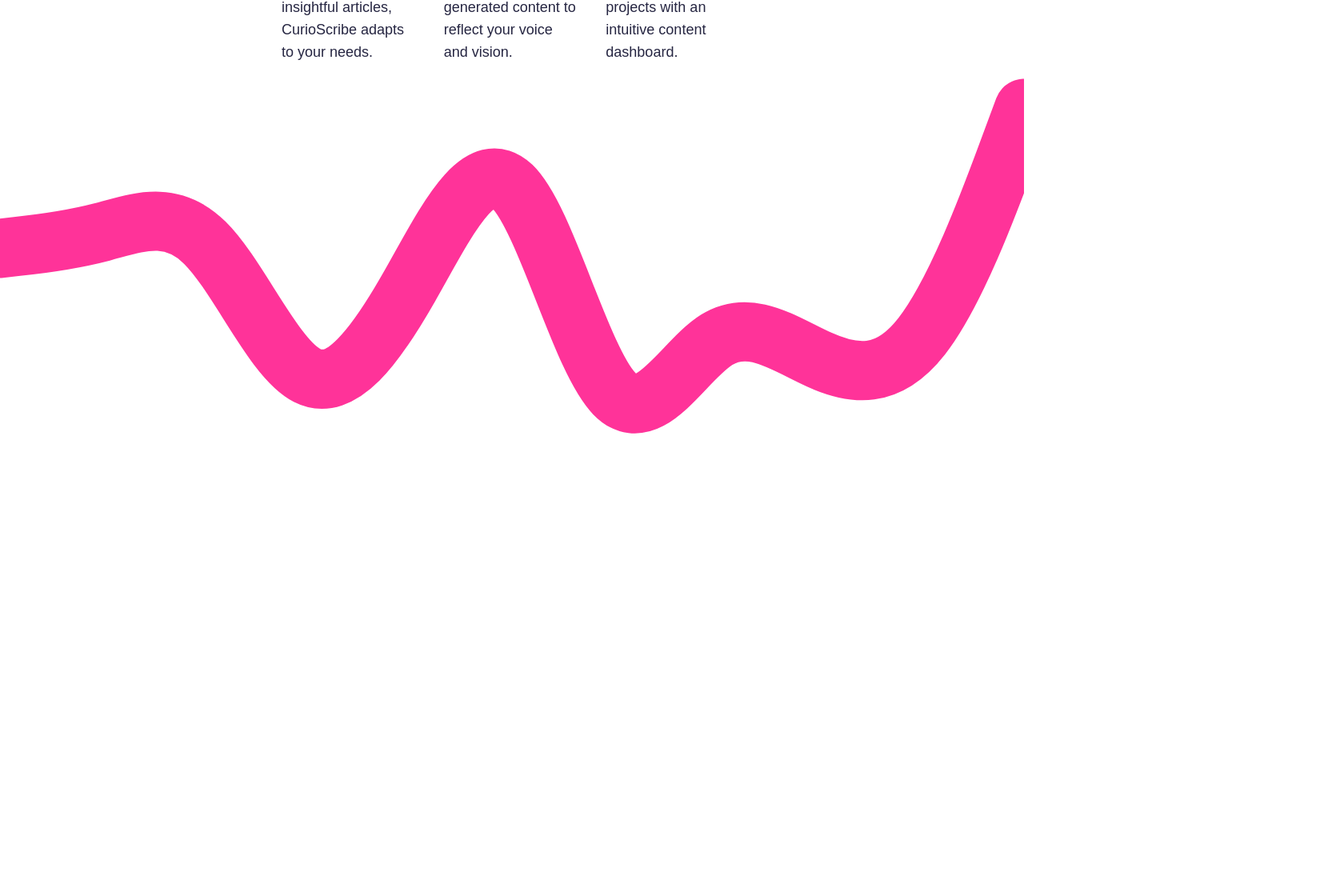
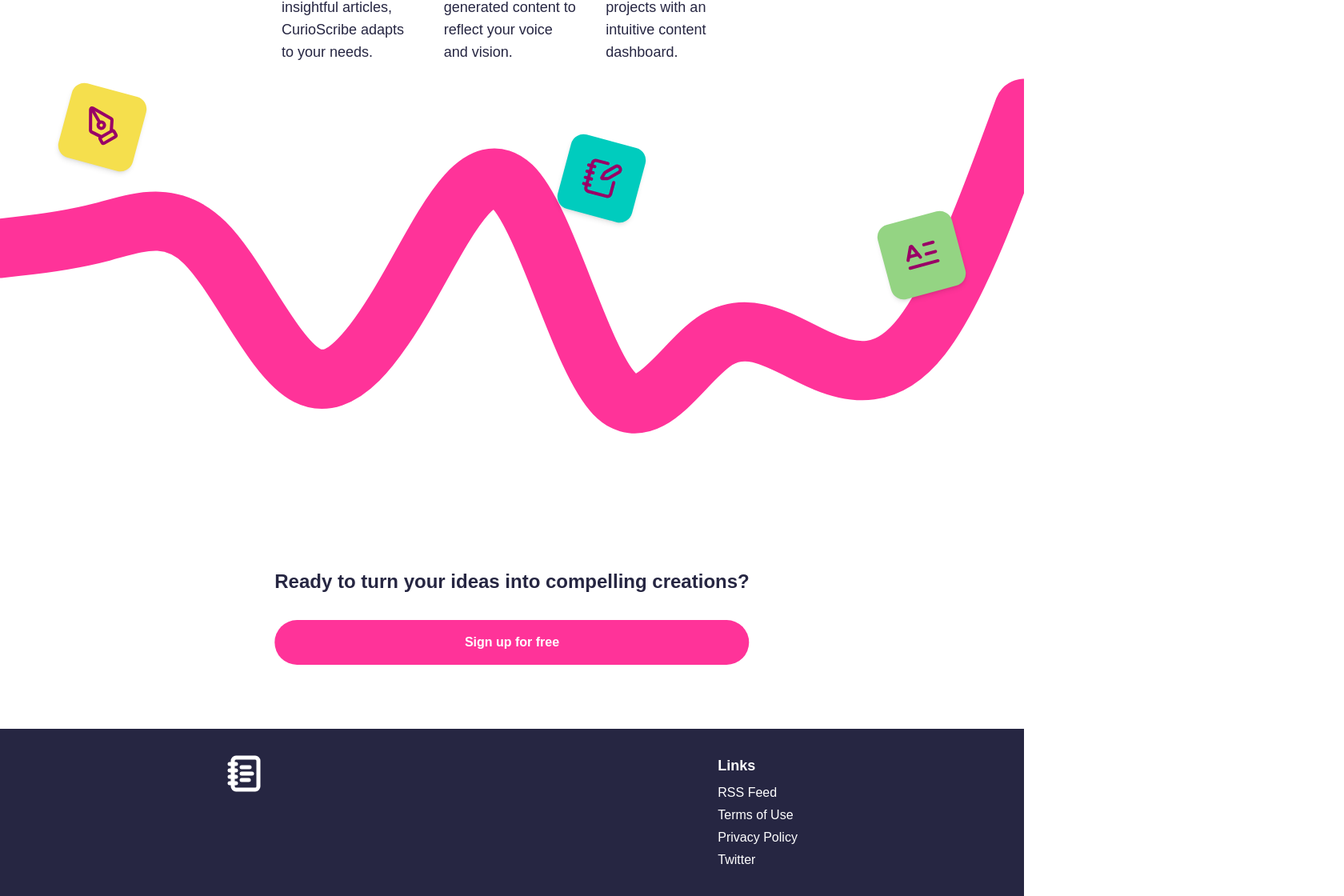
Before and after one commit to StellaWanja/CurioScribe-Next, a Next.js app: page / in a window 1280 px wide. Shown: the part 1673-2793 px from the top of the page at 80% size, 1680 px wide, since content can reach past the window. Before the commit the page ends 2584 px from the top, so only its background shows below. Built offline with nearby package versions, Linux system fonts and the light colour scheme.

Commit message:
add: footer and finalize landing page design

```diff
--- a/src/app/globals.css
+++ b/src/app/globals.css
@@ -31,4 +31,10 @@ body {
   .solid-button {
     @apply transition-colors delay-100 ease-in bg-pink text-white hover:bg-black;
   }
+  .homecard-div{
+    @apply mt-6 w-24 h-24 flex items-center justify-center rounded-2xl shadow-md;
+  }
+  .floating-home-icon{
+    @apply absolute w-16 h-16 sm:w-24 sm:h-24 flex items-center justify-center rounded-2xl shadow-md
+  }
 }
--- a/src/app/layout.tsx
+++ b/src/app/layout.tsx
@@ -5,6 +5,7 @@ import clsx from "clsx";
 
 import ThemeProvider from "@/utils/ThemeProvider";
 import Header from "@/components/Header/Header";
+import Footer from "@/components/Footer.tsx/Footer";
 import Spinner from "@/components/ui/Spinner";
 import "./globals.css";
 
@@ -37,6 +38,7 @@ export default function RootLayout({
         <ThemeProvider attribute="class" defaultTheme="system" enableSystem>
           <Header />
           <Suspense fallback={<Spinner />}>{children}</Suspense>
+          <Footer />
         </ThemeProvider>
       </body>
     </html>
--- a/src/app/page.tsx
+++ b/src/app/page.tsx
@@ -1,4 +1,4 @@
-import { BookOpenText } from "lucide-react";
+import { BookOpenText, PenTool, LetterText, NotebookPen } from "lucide-react";
 
 import Blob1 from "@/components/ui/Blobs/Blob1";
 import Blob2 from "@/components/ui/Blobs/Blob2";
@@ -27,12 +27,15 @@ export default function Home() {
         <Button className="solid-button mt-8 py-4 z-20">
           Sign up for free
         </Button>
+        <div className="absolute bottom-0 right-0">
+          <Blob2 />
+        </div>
       </section>
 
       <section className="bg-white dark:bg-black relative min-h-screen w-full pt-20 pb-8 px-8">
-        <div className="absolute hidden lg:block z-10 -top-[40%] -right-[25rem] overflow-hidden">
+        {/* <div className="absolute hidden lg:block z-10 -top-[40%] -right-[25rem] overflow-hidden">
           <Blob2 />
-        </div>
+        </div> */}
         <div className="w-full sm:w-1/2 mx-auto px-4 z-20">
           <h3 className="font-bold text-pink text-3xl pb-8">
             Welcome to CurioScribe: Unleash Your Creative Potential!
@@ -50,7 +53,7 @@ export default function Home() {
             attention.
           </p>
         </div>
-        <div className="absolute hidden sm:block top-0  sm:-left-[34rem] md:-left-[30rem]">
+        <div className="absolute hidden sm:block top-0  sm:-left-[34rem] md:-left-[30rem] overflow-hidden">
           <Blob3 />
         </div>
         <div className="w-full sm:w-1/2 mx-auto px-4 pt-8 z-20">
@@ -80,7 +83,32 @@ export default function Home() {
             ></path>
           </svg>
         </div>
-        {/* add floating icons */}
+        <div>
+          <div className="floating-home-icon top-8 sm:top-0 left-8 sm:left-20 rotate-[15deg] bg-[#F5DF4D] ">
+            <PenTool className="stroke-[#990066] size-8 sm:size-12" />
+          </div>
+          <div className="floating-home-icon top-40 right-5 sm:right-20 -rotate-[15deg] bg-[#94D483]">
+            <LetterText
+              size={48}
+              className="stroke-[#990066] size-8 sm:size-12"
+            />
+          </div>
+          <div className="floating-home-icon top-12 sm:top-16 left-[55%] rotate-[15deg]  bg-[#00CCBE]">
+            <NotebookPen
+              size={48}
+              className="stroke-[#990066] size-8 sm:size-12"
+            />
+          </div>
+        </div>
+
+        <div className="absolute bottom-[30%] md:bottom-[20%] xl:bottom-[10%] left-1/2 transform -translate-x-1/2 flex flex-col">
+          <h2 className="text-2xl font-semibold">
+            Ready to turn your ideas into compelling creations?
+          </h2>
+          <Button className="solid-button mt-8 py-4 z-20">
+            Sign up for free
+          </Button>
+        </div>
       </section>
     </main>
   );
--- /dev/null
+++ b/src/components/Footer.tsx/Footer.tsx
@@ -0,0 +1,37 @@
+import React from "react";
+import Link from "next/link";
+import { NotebookText } from "lucide-react";
+
+function Footer() {
+  const year = new Date().getFullYear();
+
+  return (
+    <footer className="w-full h-[30vh] bg-black dark:bg-pink text-white pt-8 ">
+      <div className="flex justify-around">
+        <div>
+          <NotebookText className="stroke-[2.5] w-12 h-12 " />
+        </div>
+        <nav>
+          <h3 className="font-semibold pb-2 text-lg">Links</h3>
+          <ul className="flex flex-col gap-1">
+            <li className="hover:underline">
+              <Link href="/">RSS Feed</Link>
+            </li>
+            <li className="hover:underline">
+              <Link href="/">Terms of Use</Link>
+            </li>
+            <li className="hover:underline">
+              <Link href="/">Privacy Policy</Link>
+            </li>
+            <li className="hover:underline">
+              <Link href="/">Twitter</Link>
+            </li>
+          </ul>
+        </nav>
+      </div>
+      <p className="pt-8 text-center">CurioScribe &copy;{year}</p>
+    </footer>
+  );
+}
+
+export default Footer;
--- a/src/components/ui/Blobs/Blob2.tsx
+++ b/src/components/ui/Blobs/Blob2.tsx
@@ -16,9 +16,9 @@ function Blob2() {
       xmlns="http://www.w3.org/2000/svg"
       version="1.1"
     >
-      <g transform="translate(405.93929096498573 311.84798076200184)">
+      <g transform="translate(868.1114626668515 557.9500602506723)">
         <path
-          d="M121.7 -137.5C168.8 -105.5 225.7 -77.7 250.4 -30.4C275 16.8 267.4 83.4 230.4 119.4C193.4 155.4 127 160.9 71.4 169.6C15.8 178.2 -28.8 190.1 -60.6 174.9C-92.3 159.7 -111.1 117.3 -132.8 77.7C-154.6 38 -179.2 1 -176.3 -33.8C-173.4 -68.6 -142.9 -101.4 -109 -135.7C-75 -170 -37.5 -206 -0.1 -205.9C37.3 -205.8 74.6 -169.5 121.7 -137.5"
+          d="M116.1 -198.1C161.8 -174.7 218.2 -166.6 253.4 -136.1C288.7 -105.7 302.8 -52.8 300.2 -1.5C297.6 49.8 278.3 99.7 245.3 134C212.3 168.4 165.6 187.2 122.5 224.8C79.3 262.4 39.7 318.7 -9.7 335.6C-59.2 352.5 -118.3 330 -145.9 283.4C-173.5 236.8 -169.4 166.1 -183.5 114.9C-197.6 63.7 -229.8 31.8 -235.7 -3.4C-241.6 -38.7 -221.3 -77.3 -193.2 -104.4C-165.2 -131.5 -129.5 -146.9 -96 -177.4C-62.5 -207.9 -31.3 -253.5 2 -256.9C35.2 -260.2 70.3 -221.5 116.1 -198.1"
           fill={colour}
         ></path>
       </g>
--- a/src/components/ui/HomeCard.tsx
+++ b/src/components/ui/HomeCard.tsx
@@ -5,7 +5,7 @@ function HomeCard() {
   return (
     <div className="w-full grid grid-cols-1 lg:grid-cols-3 gap-8">
       <div>
-        <div className="mt-6 w-24 h-24 bg-[#FDEEF8] flex items-center justify-center rounded-2xl shadow-md">
+        <div className="homecard-div bg-[#FDEEF8]">
           <Palette size={48} className="stroke-[#990066]" />
         </div>
         <div className="mt-10">
@@ -18,7 +18,7 @@ function HomeCard() {
       </div>
 
       <div>
-        <div className="mt-6 w-24 h-24 bg-[#E5FAF9] flex items-center justify-center rounded-2xl shadow-md">
+        <div className="homecard-div bg-[#E5FAF9]">
           <Eye size={48} className="stroke-[#00CCBE]" />
         </div>
         <div className="mt-10">
@@ -31,7 +31,7 @@ function HomeCard() {
       </div>
 
       <div>
-        <div className="mt-6 w-24 h-24 bg-[#F2FAFD] flex items-center justify-center rounded-2xl shadow-md">
+        <div className="homecard-div bg-[#F2FAFD]">
           <FolderOpen size={48} className="stroke-[#4A8DFF]" />
         </div>
         <div className="mt-10">
```
